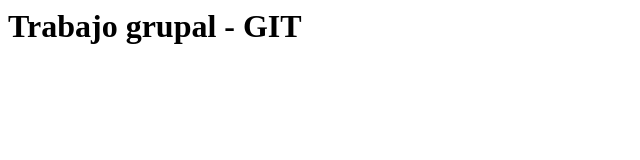
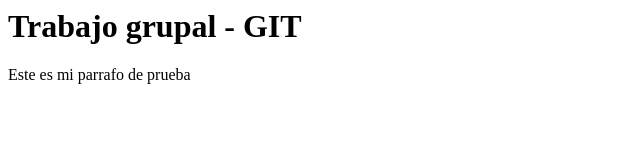
Before and after one commit to braianCaviggia/trabajoFipGit, a plain HTML site: page index.html in a window 1280 px wide. Shown: the whole page, without its empty margins (0-640 px from the left). Drawn offline with Linux system fonts and the light colour scheme.

Commit message:
Escribi un parrafo en el html

```diff
--- a/index.html
+++ b/index.html
@@ -6,5 +6,6 @@
 </head>
 <body>
     <h1>Trabajo grupal - GIT</h1>
+    <p>Este es mi parrafo de prueba</p>
 </body>
 </html>
```
